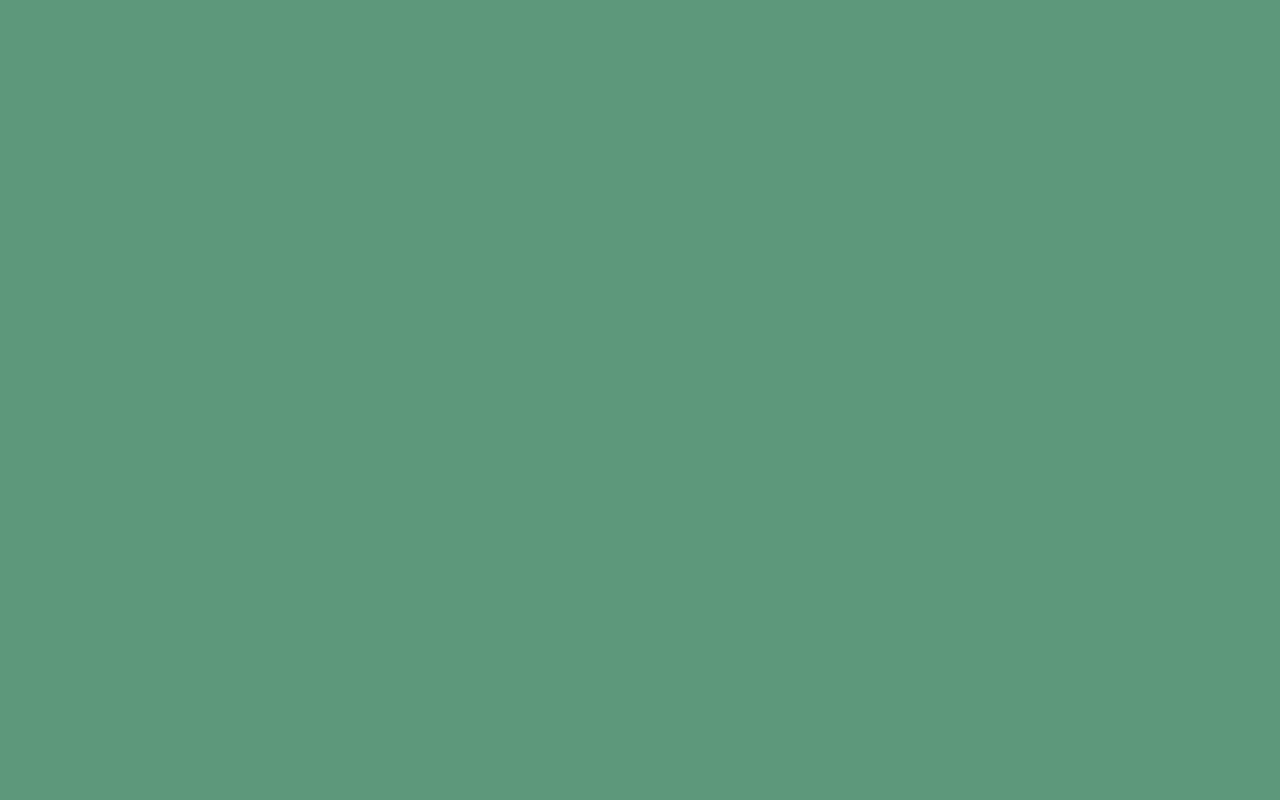
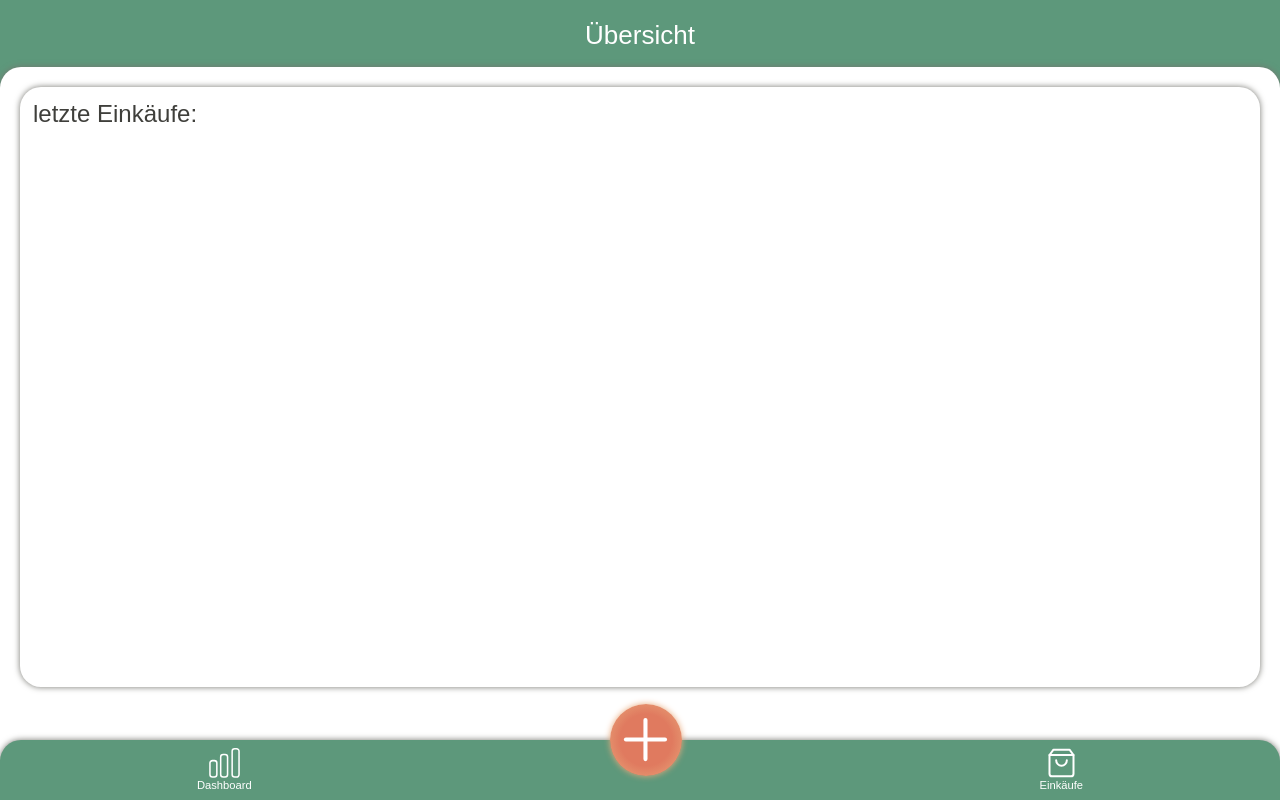
Before and after one commit to mariereese/capstone-project, a React (Create React App) app: page /last-purchases in a window 1280 px wide. Built offline with nearby package versions, Linux system fonts and the light colour scheme.

Commit message:
Rename last purchases page

```diff
--- a/src/App.js
+++ b/src/App.js
@@ -1,7 +1,7 @@
 import { Switch, Route } from 'react-router-dom'
 import AddPurchase from './pages/AddPurchase/AddPurchase'
 import Dashboard from './pages/Dashboard/Dashboard'
-import Overview from './pages/Overview/Overview'
+import Overview from './pages/LastPurchases/LastPurchases'
 
 export default function App() {
   return (
@@ -13,7 +13,7 @@
         <Route path="/add-purchase">
           <AddPurchase />
         </Route>
-        <Route path="/overview">
+        <Route path="/last-purchases">
           <Overview />
         </Route>
       </Switch>
--- a/src/components/Navigation/Navigation.js
+++ b/src/components/Navigation/Navigation.js
@@ -15,7 +15,7 @@
           {icon}
         </PlusButton>
       </NavLinkStyled>
-      <NavLinkStyled to="/overview">
+      <NavLinkStyled to="/last-purchases">
         <ShoppingBagIcon />
         <PageName>Einkäufe</PageName>
       </NavLinkStyled>
--- a/src/components/SavedPurchase/SavedPurchase.js
+++ b/src/components/SavedPurchase/SavedPurchase.js
@@ -28,8 +28,8 @@
       </div>
       {showPurchase && (
         <SavedPurchasedFood>
-          {purchasedFood.map(({ food, co2 }) => (
-            <FoodItem>
+          {purchasedFood.map(({ food, co2 }, index) => (
+            <FoodItem key={index}>
               <p className="food-item__name">{food}</p>
               <p className="food-item__co2">
                 {co2} kg CO<sub>2</sub>
--- a/src/pages/AddPurchase/AddPurchase.js
+++ b/src/pages/AddPurchase/AddPurchase.js
@@ -26,6 +26,7 @@
   const [savedPurchase, setSavedPurchase] = useState(
     loadLocally('savedPurchase') || []
   )
+
   useEffect(() => {
     getFood()
       .then((data) => setFoodList(data))
```
Also changed, not shown: src/pages/LastPurchases/LastPurchases.js (renamed from src/pages/Overview/Overview.js).
